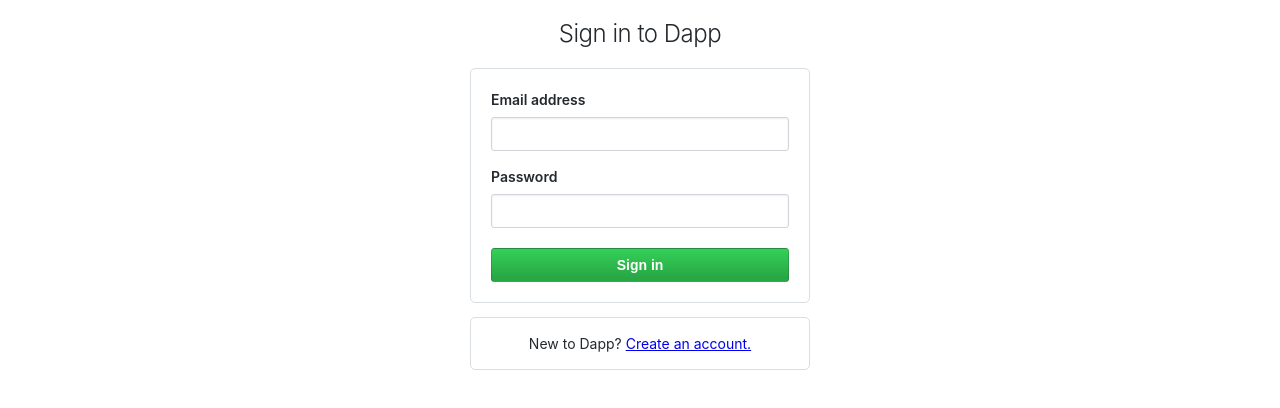
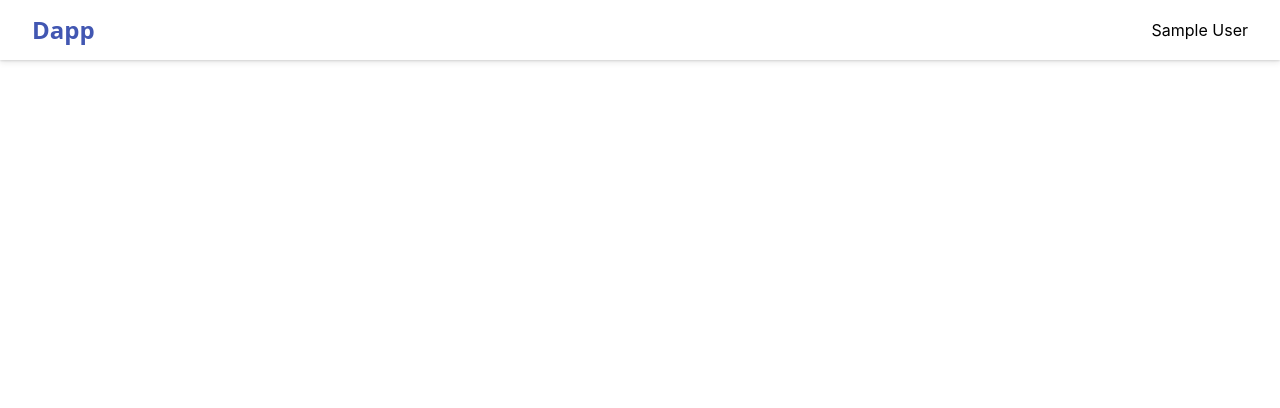
Before and after one commit to obabichev/deutsch-web, a React app: page /login in a window 1280 px wide. Shown: the top 408 px of the page. Built offline with nearby package versions, Linux system fonts and the light colour scheme; sample sign-in values are in the browser's storage.

Commit message:
AppHeader

```diff
--- a/src/App.js
+++ b/src/App.js
@@ -10,6 +10,8 @@ import {HomeContainer} from './containers/HomeContainer';
 import {GlossaryDetailsContainer} from './glossaries/containers/GlossaryDetailsContainer';
 import {LearnWordsContainer} from './containers/LearnWordsContainer';
 import {RepeatWordsContainer} from './containers/RepeatWordsContainer';
+import {AppHeaderContainer} from './navigation/containers/AppHeaderContainer';
+import {userSelector} from './selectors/auth.selectors';
 
 
 class App extends Component {
@@ -21,22 +23,37 @@ class App extends Component {
             }
             <Router history={history}>
                 <div>
+                    {this.renderHeader()}
                     <PrivateRoute exact path="/" component={HomeContainer}/>
                     <PrivateRoute exact path="/glossary/:glossaryId/" component={GlossaryDetailsContainer}/>
                     <PrivateRoute exact path="/learn/glossary/:glossaryId" component={LearnWordsContainer}/>
                     <PrivateRoute exact path="/repeat" component={RepeatWordsContainer}/>
-                    <Route path="/login" component={LoginContainer}/>
-                    <Route path="/register" component={RegisterContainer}/>
+                    {this.renderAuthRouters()}
                 </div>
             </Router>
         </div>;
     }
+
+    renderHeader = () => {
+        return <AppHeaderContainer/>;
+    };
+
+    renderAuthRouters = () => {
+        if (this.props.user) {
+            return null;
+        }
+        return <>
+        <Route path="/login" component={LoginContainer}/>
+        <Route path="/register" component={RegisterContainer}/>
+        </>;
+    };
 }
 
 function mapStateToProps(state) {
     const {alert} = state;
     return {
-        alert
+        alert,
+        user: userSelector(state)
     };
 }
 
--- /dev/null
+++ b/src/navigation/components/AppHeaderComponent.css
@@ -0,0 +1,37 @@
+.app-header {
+    background-color: #fff;
+    min-width: 1000px;
+    width: 100%;
+    box-sizing: border-box;
+    z-index: 999;
+    display: flex;
+    flex-direction: row;
+    align-items: center;
+    box-shadow: 0 3px 6px 0 rgba(0, 0, 0, .08), 0 1px 2px 0 rgba(0, 0, 0, .12);
+    position: relative;
+    padding: 16px 32px;
+}
+
+.app-header-logo {
+    display: block;
+    font-family: Open Sans, sans-serif;
+    line-height: 1.15;
+    white-space: nowrap;
+    background-repeat: no-repeat;
+    cursor: pointer;
+}
+
+.app-header-logo-text {
+    margin: 0;
+    color: #4257b2;
+}
+
+.app-header-delimiter {
+    flex: 1;
+}
+
+.app-header-user {
+    position: relative;
+    margin-left: 24px;
+    display: block;
+}
--- /dev/null
+++ b/src/navigation/components/AppHeaderComponent.js
@@ -0,0 +1,29 @@
+import React, {Component} from 'react';
+
+import './AppHeaderComponent.css';
+import {history} from '../../helpers/history';
+
+export class AppHeaderComponent extends Component {
+
+    onHomeClick = (event) => {
+        event.stopPropagation();
+        history.push('/');
+    };
+
+    render() {
+        const {user} = this.props;
+        if (!user) {
+            return <></>;
+        }
+        return <div className="app-header">
+            <div className="app-header-logo">
+                <h2 className="app-header-logo-text" onClick={this.onHomeClick}>Dapp</h2>
+            </div>
+            <div className="app-header-delimiter"/>
+            <div className="app-header-user">
+                {user.name}
+            </div>
+        </div>;
+    }
+
+}
--- /dev/null
+++ b/src/navigation/containers/AppHeaderContainer.js
@@ -0,0 +1,9 @@
+import {connect} from 'react-redux';
+import {AppHeaderComponent} from '../components/AppHeaderComponent';
+import {userSelector} from '../../selectors/auth.selectors';
+
+const mapStateToProps = (state) => ({
+    user: userSelector(state)
+});
+
+export const AppHeaderContainer = connect(mapStateToProps)(AppHeaderComponent);
--- /dev/null
+++ b/src/selectors/auth.selectors.js
@@ -0,0 +1,3 @@
+import _ from 'lodash';
+
+export const userSelector = (state) => _.get(state, 'auth.user', null);
```
